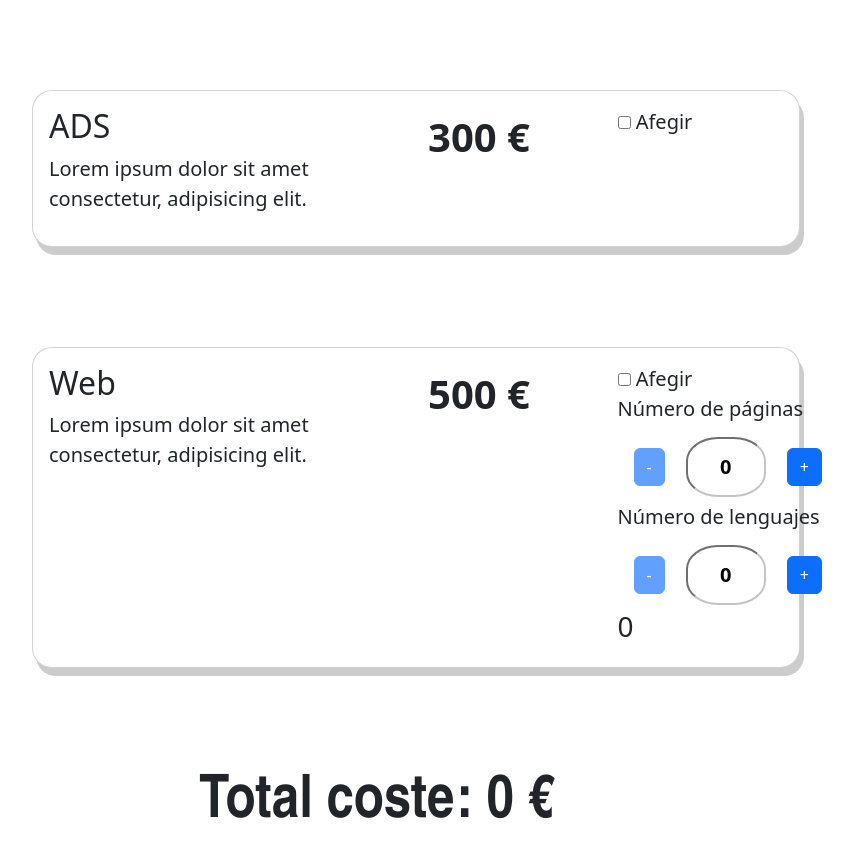
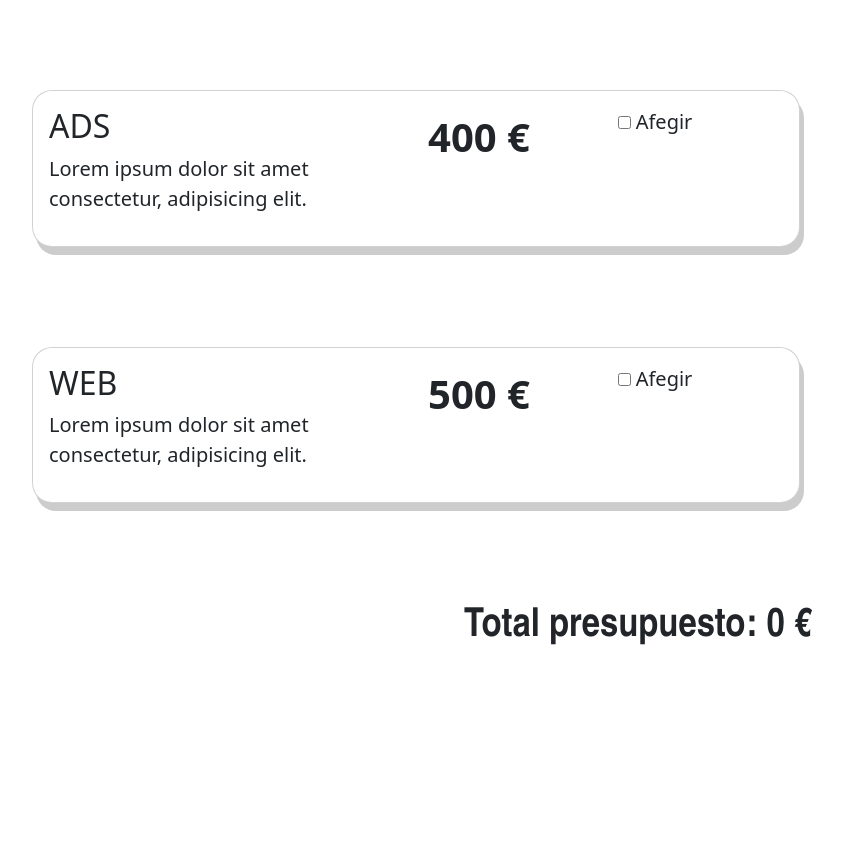
Before and after one commit to jhor94/sprint6, an Angular app: page / in a window 1280 px wide. Shown: the part 692-1540 px from the top of the page, without its empty margins (224-1077 px from the left). After the commit the page ends 1351 px from the top, so only its background shows below. Built offline with nearby package versions, Linux system fonts and the light colour scheme.

Commit message:
se realiza commit con actualizacion de formulario calculo de presupuesto correcto

```diff
--- a/src/app/home/home/home.component.html
+++ b/src/app/home/home/home.component.html
@@ -42,9 +42,6 @@
       </div>
     </div>
 
-
-
-
     <!--Ads-->
     <div class="card">
       <div class="row card-body">
@@ -53,7 +50,7 @@
           <p>Lorem ipsum dolor sit amet consectetur, adipisicing elit.</p>
         </div>
         <div id="price" class="col-3">
-          <p> 300 €</p>
+          <p> 400 €</p>
         </div>
         <div class="col-3">
             <label for="opcion2">
@@ -69,7 +66,7 @@
     <div class="card">
       <div class="row card-body">
         <div class="col-6">
-          <h2>Web</h2>
+          <h2>WEB</h2>
           <p>Lorem ipsum dolor sit amet consectetur, adipisicing elit.</p>
         </div>
         <div id="price" class="col-3">
@@ -79,11 +76,13 @@
             <label for="opcion3">
               <input type="checkbox" formControlName="web" id="opcion3">
               Afegir
-              <app-panel></app-panel>
+              @if (formularioEjemplo.get('web')?.value) {
+                <app-panel (mensajeEmitido)="actualizarCosteWeb($event)"></app-panel>
+              }
             </label>
         </div>
       </div>
     </div>
+    <h1 id="totalPresupuesto" class="bolder aling-item-right text-aling-right ">Total presupuesto: {{totalCoste}} €</h1>
 
-    <h1 id="totalPresupuesto" class="bolder">Total coste: {{totalCoste}} €</h1>
   </form>
--- a/src/app/home/home/home.component.scss
+++ b/src/app/home/home/home.component.scss
@@ -50,9 +50,9 @@ img{
 }
 
 #totalPresupuesto{
-    font-size: 60px;
+    font-size: 40px;
     font-family: 'Arial Narrow', Arial, sans-serif;
     text-align: right;
-    margin-right: 500px;
+    margin-right: 19%;
     font-weight: bold;
 }
--- a/src/app/home/home/home.component.ts
+++ b/src/app/home/home/home.component.ts
@@ -1,6 +1,7 @@
 import { Component, OnInit } from '@angular/core';
 import { PanelComponent } from "../../panel/panel/panel.component";
-import { FormBuilder, FormGroup, ReactiveFormsModule } from '@angular/forms';
+import { FormArray, FormBuilder, FormGroup, ReactiveFormsModule } from '@angular/forms';
+
 
 
 
@@ -15,23 +16,36 @@ export class HomeComponent implements OnInit{
 
   formularioEjemplo: FormGroup;
   totalCoste:number = 0;
+  mensajeDesdeHija: number = 0
+  totalCosteWeb:number = 0
 
   constructor(private form: FormBuilder){
-    this.formularioEjemplo = form.group({
+    this.formularioEjemplo = this.form.group({
       seo: [false],
       ads: [false],
       web: [false],
     })
 
     this.formularioEjemplo.valueChanges.subscribe(values => {
-      this.totalCoste = 0;
-      if (values.seo) this.totalCoste += 300;
-      if (values.ads) this.totalCoste += 400;
-      if (values.web) this.totalCoste += 500 ;
+      this.recalcularCosteltotal(values)
+
     });
 
   }
 
+  actualizarCosteWeb(coste:number){
+    this.totalCosteWeb = coste;
+    this.recalcularCosteltotal(this.formularioEjemplo.value)
+  }
+
+
+  recalcularCosteltotal(values: any){
+    this.totalCoste = 0;
+    if (values.seo) this.totalCoste += 300;
+    if (values.ads) this.totalCoste += 400;
+    if (values.web) this.totalCoste += 500 + this.totalCosteWeb ;
+
+  }
 
 
   ngOnInit(): void {
--- a/src/app/panel/panel/panel.component.html
+++ b/src/app/panel/panel/panel.component.html
@@ -1,36 +1,49 @@
-<form class="formulario" (ngSubmit) ="calcularPresupuestoPaginas()" [formGroup]="formularioReactivo1">
+<form class="formulario" (ngSubmit)="calcularPresupuestoPaginas()" [formGroup]="formularioReactivo1">
+    <div class="container-fluid" m-3>
+        <div class="row">
+            <div class="col-auto aling-item-center">
+                <label class="form-label"> Número de páginas</label>
+                <button type="button" class="btn btn-info ms-2" data-bs-toggle="modal"
+                    data-bs-target="#helpModalPagines">
+                    <i class="bi bi-info-circle"> i </i>
+                </button>
+            </div>
+            <div class="col-auto d-flex justify-content-start  aling-item-center">
+                <button class="btn btn-primary m-3" (click)="beforeStep('numPagina')"
+                    [disabled]="formularioReactivo1.get('numPagina')?.value === 0" type="submit"> - </button>
+                <input type="text" placeholder="1" formControlName="numPagina" required>
+                <button class="btn btn-primary m-3" (click)="nextStep('numPagina')" [disabled]="" type="submit"> +
+                </button>
 
-    <div class="row ">
-        <div class="col d-flex">
-        <label class="form-label" > Número de páginas</label>
+            </div>
+
         </div>
-        <div class="col d-flex justify-content-start">
-            <button  class="btn btn-primary m-3"  (click)="beforeStep('numPagina')"  [disabled]="formularioReactivo1.get('numPagina')?.value === 0" type="submit"> - </button>
-            <input type="text"  placeholder="1" formControlName="numPagina" required>
-            <button  class="btn btn-primary m-3"  (click)="nextStep('numPagina')" [disabled]="" type="submit"> + </button>
+    </div>
 
 
+    <div class="container-fluid" m-3>
+        <div class="row d-flex aling-item-center">
+            <div class="col-auto d-flex aling-item-center">
+                <label class="form-label"> Número de lenguajes</label>
+                <button type="button" class="btn btn-info ms-2" data-bs-toggle="modal"
+                    data-bs-target="#helpModalIdiomes">
+                    <i class="bi bi-info-circle"> i </i>
+                </button>
+            </div>
+                <div class="col-auto d-flex justify-content-start aling-item-center">
+                    <button class="btn btn-primary m-3" type="submit" (click)="beforeStep('numIdioma')"
+                        [disabled]="formularioReactivo1.get('numIdioma')?.value === 0"> - </button>
+                    <input type="text" placeholder="1" formControlName="numIdioma" required>
+                    <button class="btn btn-primary m-3" type="submit" (click)="nextStep('numIdioma')" [disabled]=""> +
+                    </button>
+                </div>
+
         </div>
-
     </div>
-</form>
-
-<form (ngSubmit) ="calcularPresupuestoPaginas()" [formGroup]="formularioReactivo1">
-
-    <div class="row" m-3>
-        <div class="col d-flex">
-        <label class="form-label" > Número de lenguajes</label>
-        </div>
-        <div class="col d-flex justify-content-start">
-            <button  class="btn btn-primary m-3" type="submit" (click)="beforeStep('numIdioma')" [disabled]="formularioReactivo1.get('numIdioma')?.value === 0" > - </button>
-            <input type="text"  placeholder="1" formControlName="numIdioma" required>
-            <button  class="btn btn-primary m-3" type="submit" (click)="nextStep('numIdioma')" [disabled]=""> + </button>
-        </div>
-
-    </div>
-
 
 
 </form>
 
-<h3>{{totalcostWeb}}</h3>
+<h3>{{totalCosteWeb}}</h3>
+
+<app-modal></app-modal>
--- a/src/app/panel/panel/panel.component.scss
+++ b/src/app/panel/panel/panel.component.scss
@@ -6,3 +6,17 @@ input{
     font-weight: bold;
     border-color: rgb(196, 196, 196);
 }
+
+.btn-info {
+    width: 30px; /* Ajusta el ancho según necesites */
+    height: 30px; /* Ajusta la altura para que sea igual al ancho */
+    display: flex; /* Usamos flex para centrar el ícono */
+    align-items: center; /* Centra verticalmente el ícono */
+    justify-content: center; /* Centra horizontalmente el ícono */
+    border-radius: 50%; /* Hace que el botón sea circular */
+    padding: 0; /* Elimina el padding por defecto */
+    background-color: transparent;
+    border-color: rgb(143, 143, 143);
+    border-width: 1px;
+    display: flex;
+  }
--- a/src/app/panel/panel/panel.component.ts
+++ b/src/app/panel/panel/panel.component.ts
@@ -1,12 +1,13 @@
-import { Component, inject, OnInit } from '@angular/core';
+import { Component, EventEmitter, inject, OnInit, Output } from '@angular/core';
 import { FormBuilder, FormControl, FormGroup, ReactiveFormsModule, Validators } from '@angular/forms';
 import { BudgetService } from '../../services/budget.service';
 import { CommonModule } from '@angular/common';
+import { ModalComponent } from '../../share/modal/modal/modal.component';
 
 @Component({
   selector: 'app-panel',
   standalone: true,
-  imports: [ReactiveFormsModule , CommonModule],
+  imports: [ReactiveFormsModule , CommonModule, ModalComponent],
   templateUrl: './panel.component.html',
   styleUrl: './panel.component.scss'
 })
@@ -17,20 +18,25 @@ export class PanelComponent implements OnInit { // creo oninit para inicializar
 
   budgetService = inject(BudgetService) //injecto el servicio para pasarle el calculo desde servicio budget
 
-  totalcostWeb = 0
+  totalCosteWeb = 0
   constructor(private form:FormBuilder) {// se crea el formulario reactivo con los dos inputs (num paginas y num idioma)
     this.formularioReactivo1 = this.form.group({
-      numPagina: new FormControl(0, [] ), // aqui se valida el formulario con los requsitios que quieras
-      numIdioma: new FormControl(0, [] ), // aqui se valida el formulario con los requsitios que quieras
+      numPagina: new FormControl(0, [Validators.required, Validators.min(1)] ), // aqui se valida el formulario con los requsitios que quieras
+      numIdioma: new FormControl(0, [Validators.required, Validators.min(1)] ), // aqui se valida el formulario con los requsitios que quieras
    })
 
-}
 
-  calcularPresupuestoPaginas():void{ // definimos el presupuesto a partir de los inputs que nos de el  formulario
+  }
+
+  @Output() mensajeEmitido = new EventEmitter<number>();
+
+  calcularPresupuestoPaginas():void{ // definimos el presupuesto de web a partir de los inputs que nos de el  formulario
     const numPagina = this.formularioReactivo1.get('numPagina')?.value
     const numIdioma = this.formularioReactivo1.get('numIdioma')?.value
     const totalcostWeb = this.budgetService.calculoBugdetWeb(numPagina,numIdioma)
-    this.totalcostWeb = totalcostWeb
+    this.totalCosteWeb = totalcostWeb
+    this.mensajeEmitido.emit(this.totalCosteWeb) // emitir el valor del coste de las paginas al padre
+
   }
 
 nextStep(controlName:string){
--- a/src/app/services/budget.service.ts
+++ b/src/app/services/budget.service.ts
@@ -7,7 +7,7 @@ import { Budget } from '../interfaces/budget';
 export class BudgetService {
 
   calculoBugdetWeb(numPagina:number, numIdioma:number):number{
-    return numPagina * numIdioma * 30
+    return (numPagina * 30) + (numIdioma * 30)
   }
 
   constructor() {
--- a/src/app/share/modal/modal/modal.component.html
+++ b/src/app/share/modal/modal/modal.component.html
@@ -1 +1,33 @@
-<p>modal works!</p>
+<div class="modal fade" id="helpModalPagines" tabindex="-1" aria-labelledby="helpModalPaginesLabel" aria-hidden="true">
+    <div class="modal-dialog">
+      <div class="modal-content">
+        <div class="modal-header">
+          <h5 class="modal-title" id="helpModalPaginesLabel">Ajuda</h5>
+          <button type="button" class="btn-close" data-bs-dismiss="modal" aria-label="Close"></button>
+        </div>
+        <div class="modal-body">
+          <p><strong>Número de pàgines:</strong> Indica el nombre de pàgines que vols incloure al pressupost.</p>
+        </div>
+        <div class="modal-footer">
+          <button type="button" class="btn btn-secondary" data-bs-dismiss="modal">Tancar</button>
+        </div>
+      </div>
+    </div>
+
+
+    <div class="modal fade" id="helpModalIdiomes" tabindex="-1" aria-labelledby="helpModalIdiomesLabel" aria-hidden="true">
+      <div class="modal-dialog">
+        <div class="modal-content">
+          <div class="modal-header">
+            <h5 class="modal-title" id="helpModalIdiomesLabel">Ajuda</h5>
+            <button type="button" class="btn-close" data-bs-dismiss="modal" aria-label="Close"></button>
+          </div>
+          <div class="modal-body">
+            <p><strong>Número d'idiomes:</strong> Indica el nombre d'idiomes que desitges per a la teva web.</p>
+          </div>
+          <div class="modal-footer">
+            <button type="button" class="btn btn-secondary" data-bs-dismiss="modal">Tancar</button>
+          </div>
+        </div>
+      </div>
+    </div>
```
